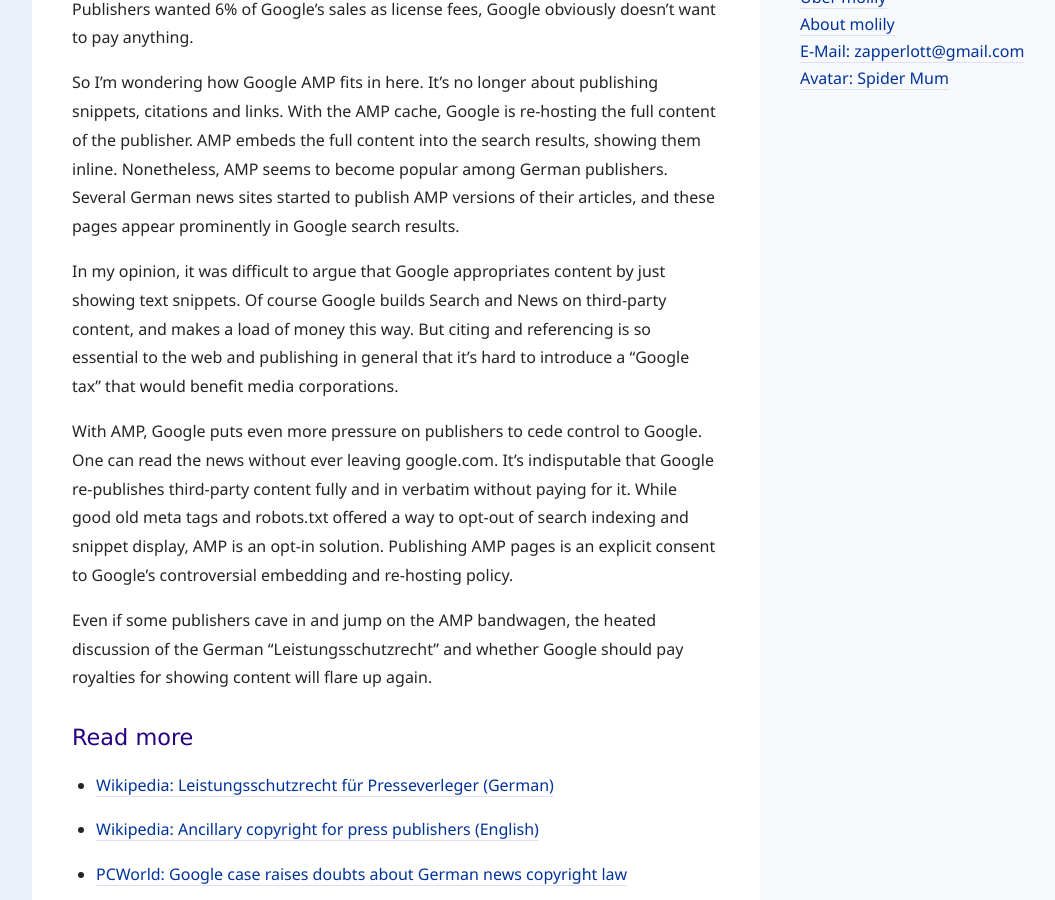
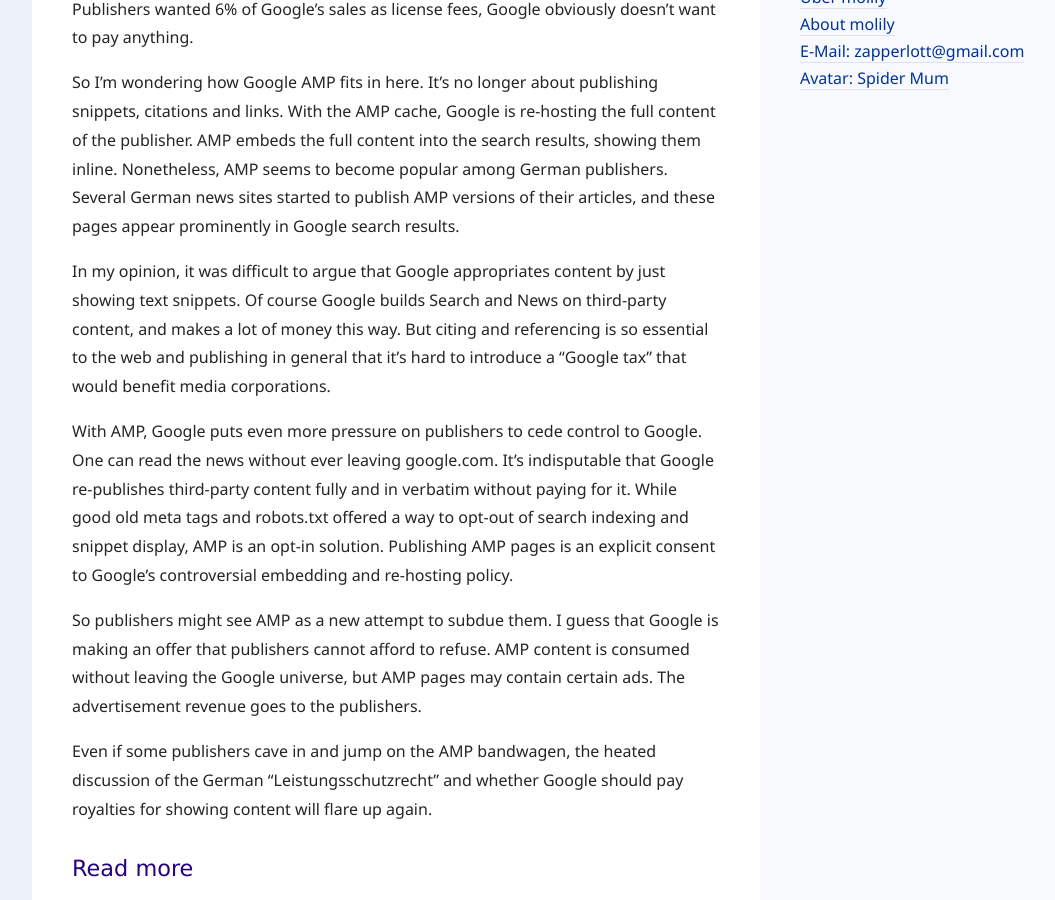
Before and after one commit to molily/molily.de, a Jekyll site: the page built from _posts/2017-06-01-amp-copyright-law.md, in a window 1280 px wide and 900 px high, scrolled down 812 px. Shown: the whole window, without its empty margins (88-1143 px from the left). Built offline with Jekyll 4.4.1, drawn with Linux system fonts in a browser that asks for light colours; some web fonts are replaced.

Commit message:
Article improvements

```diff
--- a/_posts/2017-06-01-amp-copyright-law.md
+++ b/_posts/2017-06-01-amp-copyright-law.md
@@ -14,15 +14,17 @@
 
 So I’m wondering how Google AMP fits in here. It’s no longer about publishing snippets, citations and links. With the AMP cache, Google is re-hosting the full content of the publisher. AMP embeds the full content into the search results, showing them inline. Nonetheless, AMP seems to become popular among German publishers. Several German news sites started to publish AMP versions of their articles, and these pages appear prominently in Google search results.
 
-In my opinion, it was difficult to argue that Google appropriates content by just showing text snippets. Of course Google builds Search and News on third-party content, and makes a load of money this way. But citing and referencing is so essential to the web and publishing in general that it’s hard to introduce a “Google tax” that would benefit media corporations.
+In my opinion, it was difficult to argue that Google appropriates content by just showing text snippets. Of course Google builds Search and News on third-party content, and makes a lot of money this way. But citing and referencing is so essential to the web and publishing in general that it’s hard to introduce a “Google tax” that would benefit media corporations.
 
 With AMP, Google puts even more pressure on publishers to cede control to Google. One can read the news without ever leaving google.com. It’s indisputable that Google re-publishes third-party content fully and in verbatim without paying for it. While good old meta tags and robots.txt offered a way to opt-out of search indexing and snippet display, AMP is an opt-in solution. Publishing AMP pages is an explicit consent to Google’s controversial embedding and re-hosting policy.
+
+So publishers might see AMP as a new attempt to subdue them. I guess that Google is making an offer that publishers cannot afford to refuse. AMP content is consumed without leaving the Google universe, but AMP pages may contain certain ads. The advertisement revenue goes to the publishers.
 
 Even if some publishers cave in and jump on the AMP bandwagen, the heated discussion of the German “Leistungsschutzrecht” and whether Google should pay royalties for showing content will flare up again.
 
 ## Read more
 
-<ul>
+<ul class="compact-list">
 <li>
   <a href="https://de.wikipedia.org/wiki/Leistungsschutzrecht_f%C3%BCr_Presseverleger" hreflang="de">Wikipedia: Leistungsschutzrecht für Presseverleger (German)</a>
 </li>
```
